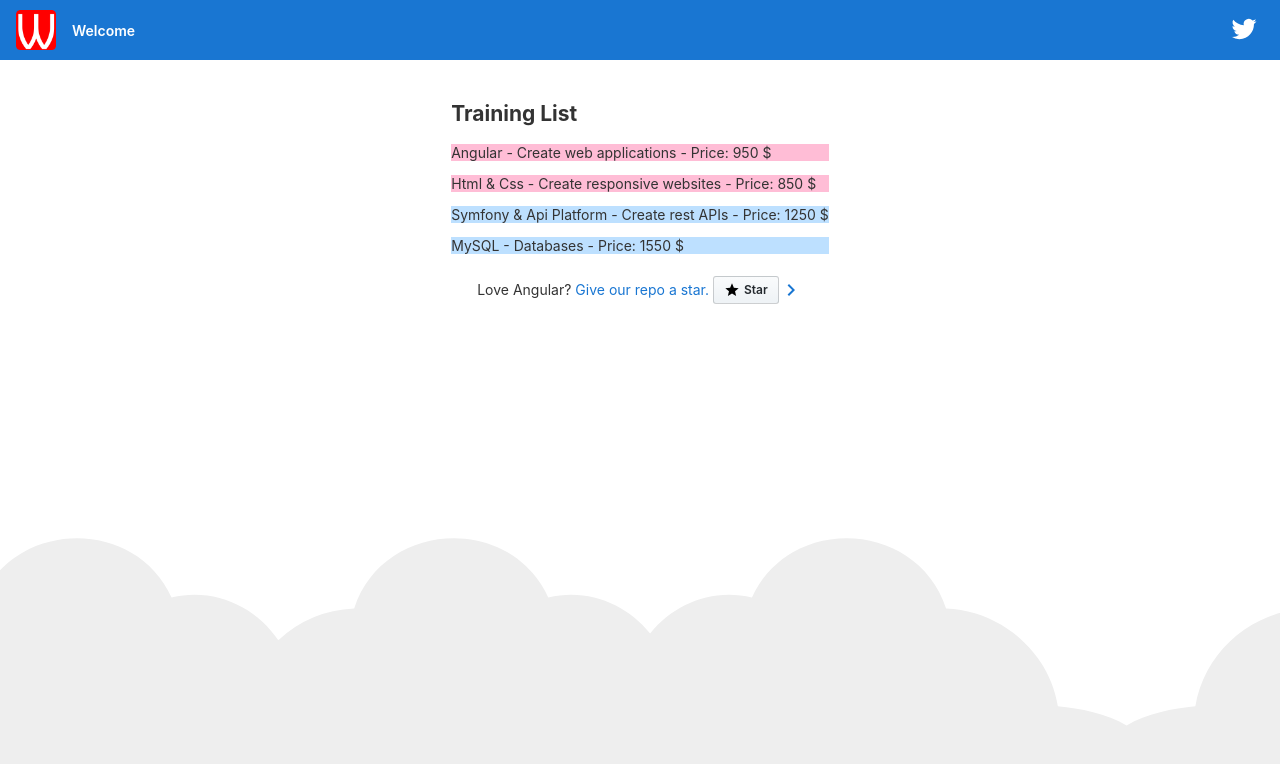
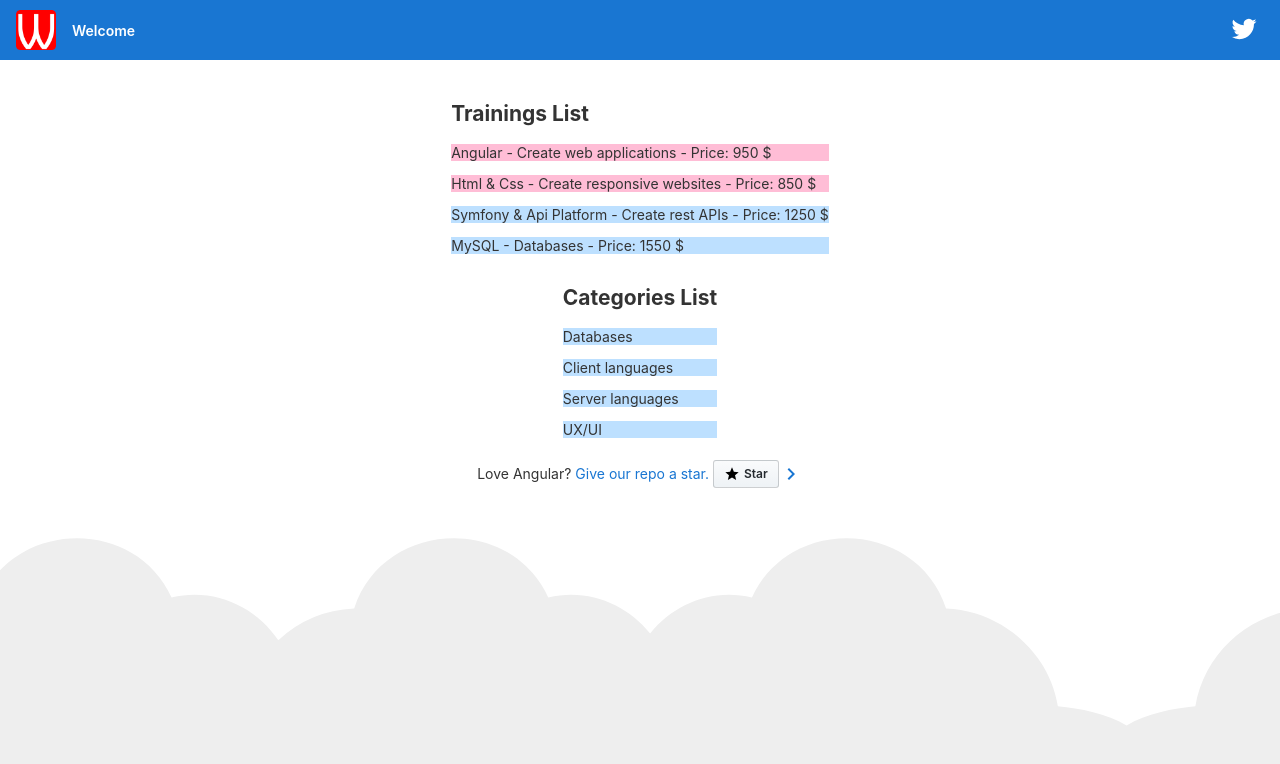
Before and after one commit to webstreet-cie/angular-introduction, an Angular app: page / in a window 1280 px wide. Shown: the top 764 px of the page. Built offline with nearby package versions, Linux system fonts and the light colour scheme.

Commit message:
Chapter 2 - Correction

```diff
--- a/src/app/app.component.html
+++ b/src/app/app.component.html
@@ -329,6 +329,7 @@
 <div class="content" role="main">
 
   <app-trainings></app-trainings>
+  <app-categories></app-categories>
 
 
   <!-- Footer -->
--- a/src/app/app.module.ts
+++ b/src/app/app.module.ts
@@ -5,11 +5,13 @@
 import { AppRoutingModule } from './app-routing.module';
 import { AppComponent } from './app.component';
 import { TrainingsComponent } from './trainings/trainings.component';
+import { CategoriesComponent } from './categories/categories.component';
 
 @NgModule({
   declarations: [
     AppComponent,
-    TrainingsComponent
+    TrainingsComponent,
+    CategoriesComponent
   ],
   imports: [
     BrowserModule,
--- /dev/null
+++ b/src/app/categories.service.ts
@@ -0,0 +1,30 @@
+import { Injectable } from '@angular/core';
+
+@Injectable({
+  providedIn: 'root'
+})
+export class CategoriesService {
+
+  constructor() { }
+
+  getCategories() {
+    let categories = [
+
+      {
+        name:'Databases'
+      },
+      {
+        name:"Client languages"
+      },
+      {
+        name:"Server languages"
+      },
+      {
+        name:"UX/UI"
+      }
+    ];
+
+    return categories;
+
+  }
+}
--- /dev/null
+++ b/src/app/categories/categories.component.html
@@ -0,0 +1,7 @@
+<h2>{{getTitle()}}</h2>
+<div *ngFor="let category of categories">
+    <p [ngStyle]="{'background-color':'#bde0ff'}">
+        {{category.name}}
+    </p>
+
+</div>
--- /dev/null
+++ b/src/app/categories/categories.component.ts
@@ -0,0 +1,24 @@
+import { CategoriesService } from './../categories.service';
+import { Component, OnInit } from '@angular/core';
+
+@Component({
+  selector: 'app-categories',
+  templateUrl: './categories.component.html',
+  styleUrls: ['./categories.component.css']
+})
+export class CategoriesComponent implements OnInit {
+  title = "Categories List";
+  categories;
+
+  constructor(service:CategoriesService)  {
+    this.categories = service.getCategories();
+  }
+
+  getTitle() {
+    return this.title;
+  }
+
+  ngOnInit() {
+  }
+
+}
--- a/src/app/trainings/trainings.component.ts
+++ b/src/app/trainings/trainings.component.ts
@@ -7,7 +7,7 @@
   styleUrls: ['./trainings.component.css']
 })
 export class TrainingsComponent implements OnInit {
-  title = "Training List"
+  title = "Trainings List"
   trainings;
 
   constructor(service:TrainingsService) {
```
Also changed, not shown: src/app/categories/categories.component.css (added), 2 other files (tests, documents, lock files or other folders).
